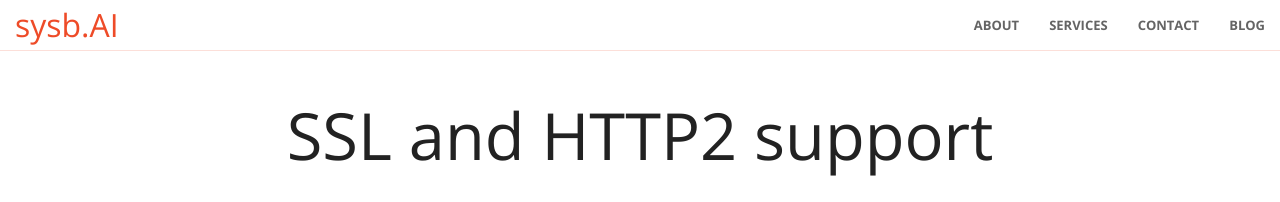
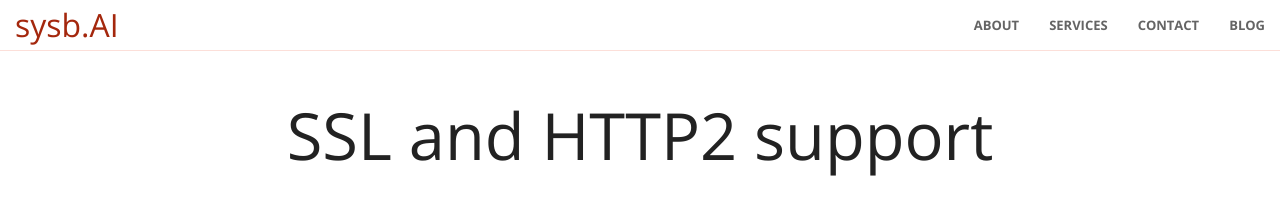
Before and after one commit to usama7628674/sysb.AI, a Jekyll site: the page built from _posts/2020-02-08-ssl-and-http2-support.md, in a window 1280 px wide. Shown: the top 202 px of the page. Built offline with Jekyll 4.4.1, drawn with Linux system fonts in a browser that asks for light colours.

Commit message:
logo hover

```diff
--- a/_sass/style.scss
+++ b/_sass/style.scss
@@ -64,7 +64,7 @@
       .navbar-header .navbar-brand {
         color: $theme-primary;
         &:hover {
-          color: darken($theme-primary, 5%);
+          color: darken($theme-primary, 25%);
         }
       }
       border-bottom: 1px solid rgba($theme-primary, 0.2);
```
